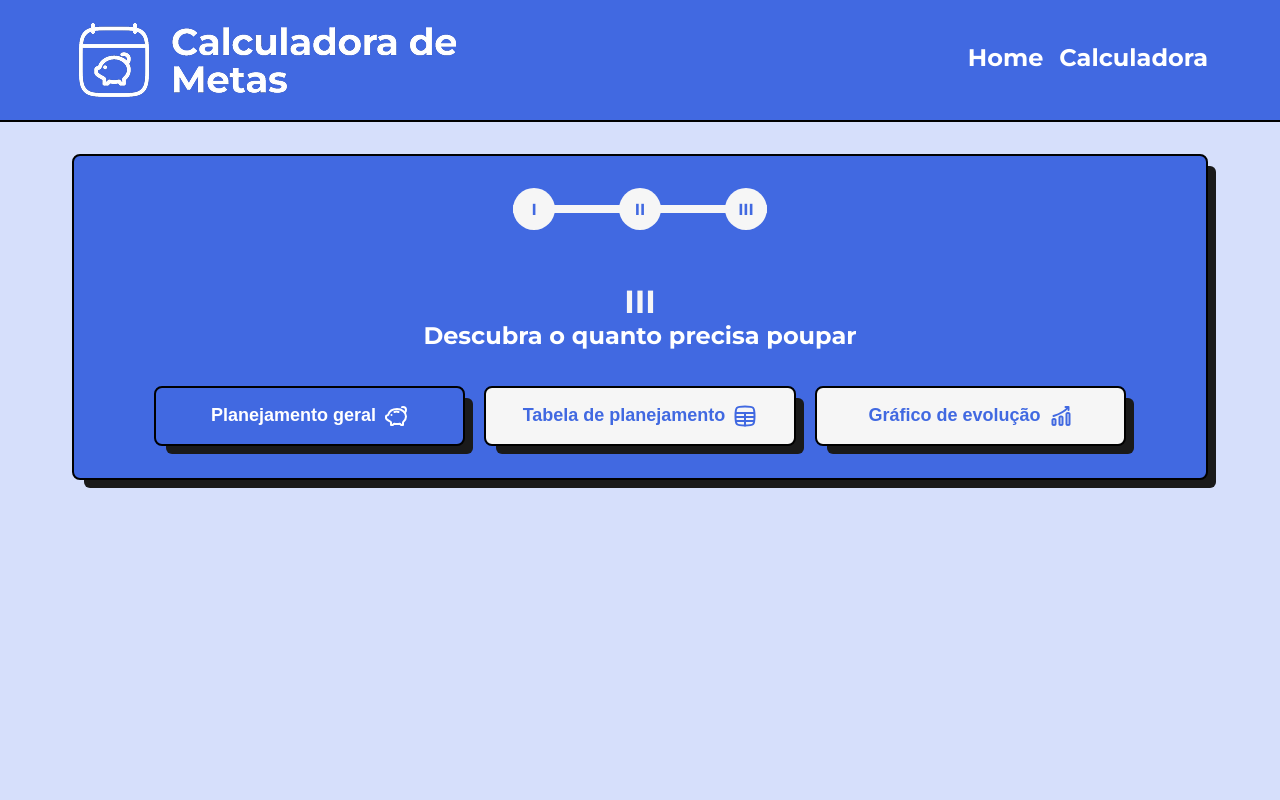
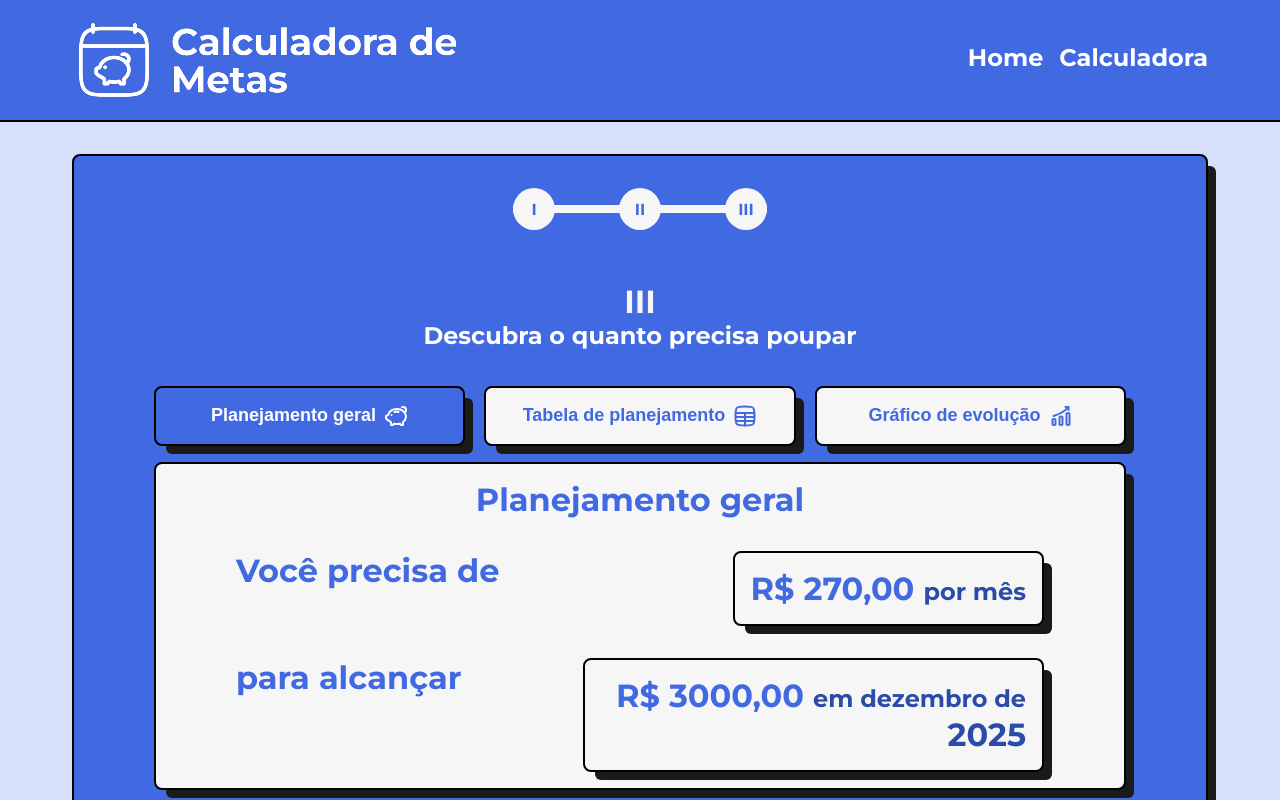
Before and after one commit to BernardoS/calculadora-metas, a React (Vite) app: page /calculadora-metas/resultados in a window 1280 px wide. Shown: the top 800 px of the page. Built offline with nearby package versions, Linux system fonts and the light colour scheme.

Commit message:
Tela de planejamento geral

```diff
--- /dev/null
+++ b/src/components/GenericPlan/index.tsx
@@ -0,0 +1,29 @@
+import { useState } from "react";
+import { GenericPlanContainer, GenericPlanSection, GenericPlanSectionLabel, GenericPlanSectionValue, GenericPlanTitle } from "./style";
+
+
+const GenericPlan = () => {
+
+    const [monthlyAmount, setMonthlyAmount] = useState('270,00');
+    const [totalAmount, setTotalAmount] = useState('3000,00');
+
+    return (
+        <GenericPlanContainer>
+            <GenericPlanTitle>Planejamento geral</GenericPlanTitle>
+            <GenericPlanSection>
+                <GenericPlanSectionLabel>Você precisa de</GenericPlanSectionLabel>
+                <GenericPlanSectionValue>
+                    <span>R$ {monthlyAmount} <b>por <span className="month" >mês</span></b></span>
+                </GenericPlanSectionValue>
+            </GenericPlanSection>
+            <GenericPlanSection>
+                <GenericPlanSectionLabel>para alcançar</GenericPlanSectionLabel>
+                <GenericPlanSectionValue>
+                    <span>R$ {totalAmount} <b>em dezembro de <span className="year" >2025</span></b></span>
+                </GenericPlanSectionValue>
+            </GenericPlanSection>
+        </GenericPlanContainer>
+    );
+}
+
+export default GenericPlan;
--- /dev/null
+++ b/src/components/GenericPlan/style.tsx
@@ -0,0 +1,53 @@
+import styled from "styled-components";
+
+export const GenericPlanContainer = styled.div`
+    display: flex;
+    flex-direction: column;
+    width: 100%;
+    height: 100%;
+    gap:32px;
+`
+
+export const GenericPlanTitle = styled.h2`
+    margin:unset;
+    font-size: 32px;
+    color: var(--main-color);
+    text-align: center;
+`
+
+export const GenericPlanSection = styled.section`
+    display: flex;
+    justify-content: space-between;
+    padding: 0 64px;
+`
+
+export const GenericPlanSectionLabel = styled.span`
+    font-size: 32px;
+    color: var(--main-color);
+    font-weight: 700;
+    width:50%;
+`
+
+export const GenericPlanSectionValue = styled.div`
+    display: flex;
+    background-color: var(--bg-default);
+    border-radius: 8px;
+    padding: 16px;
+    border: 2px solid var(--border-default);
+    box-sizing: border-box;
+    box-shadow: 10px 10px 0px -2px rgba(26,26,26,1);
+    -webkit-box-shadow: 10px 10px 0px -2px rgba(26,26,26,1);
+    -moz-box-shadow: 10px 10px 0px -2px rgba(26,26,26,1);
+    text-align: right;
+    font-size: 32px;
+    color: var(--main-color);
+    font-weight: 700;
+    b{
+        font-weight: 700;
+        font-size:24px;
+        color: var(--main-color-darker);
+        .year{
+            font-size: 32px;
+        }
+    }
+`;
--- a/src/pages/GoalInfo/style.tsx
+++ b/src/pages/GoalInfo/style.tsx
@@ -83,6 +83,7 @@ export const GoalFormFieldSet = styled.fieldset`
     }
     &.disabled-step{
         opacity: 0.5;
+        scale: 0.95;
         pointer-events: none;
     }
 `
--- a/src/pages/GoalPlan/index.tsx
+++ b/src/pages/GoalPlan/index.tsx
@@ -13,9 +13,11 @@ import {
     GoalPlanContainer,
     GoalPlanContent,
     GoalPlanTitle,
-    PlanBox
+    PlanBox,
+    PlanBoxContent
 } from "./style";
 import { useState } from "react";
+import GenericPlan from "../../components/GenericPlan";
 
 type PlanType = "generic-plan" | "chart-plan" | "table-plan";
 
@@ -47,6 +49,11 @@ const GoalPlan = () => {
                                 <img src={selectedTab === "chart-plan" ? ChartWhite : ChartBlue} alt="ícone de porquinho" />
                             </GoalPlanButton>
                         </GoalPlanActions>
+                        <PlanBoxContent>
+                            {selectedTab === "generic-plan" && (<GenericPlan />)}
+                            {selectedTab === "table-plan" && (<h1>Table Plan</h1>)}
+                            {selectedTab === "chart-plan" && (<h1>Chart Plan</h1>)}
+                        </PlanBoxContent>
                     </PlanBox>
                 </GoalPlanContent>
             </GoalPlanContainer>
--- a/src/pages/GoalPlan/style.tsx
+++ b/src/pages/GoalPlan/style.tsx
@@ -80,3 +80,19 @@ export const GoalPlanButton = styled.button`
         color: var(--txt-light);
     }
 `;
+
+export const PlanBoxContent = styled.div`
+    display: flex;
+    flex-direction: column;
+    align-items: center;
+    gap: 16px;
+    background-color: var(--bg-default);
+    border-radius: 8px;
+    padding: 16px;
+    border: 2px solid var(--border-default);
+    width: 100%;
+    box-sizing: border-box;
+    box-shadow: 10px 10px 0px -2px rgba(26,26,26,1);
+    -webkit-box-shadow: 10px 10px 0px -2px rgba(26,26,26,1);
+    -moz-box-shadow: 10px 10px 0px -2px rgba(26,26,26,1);
+`;
```
